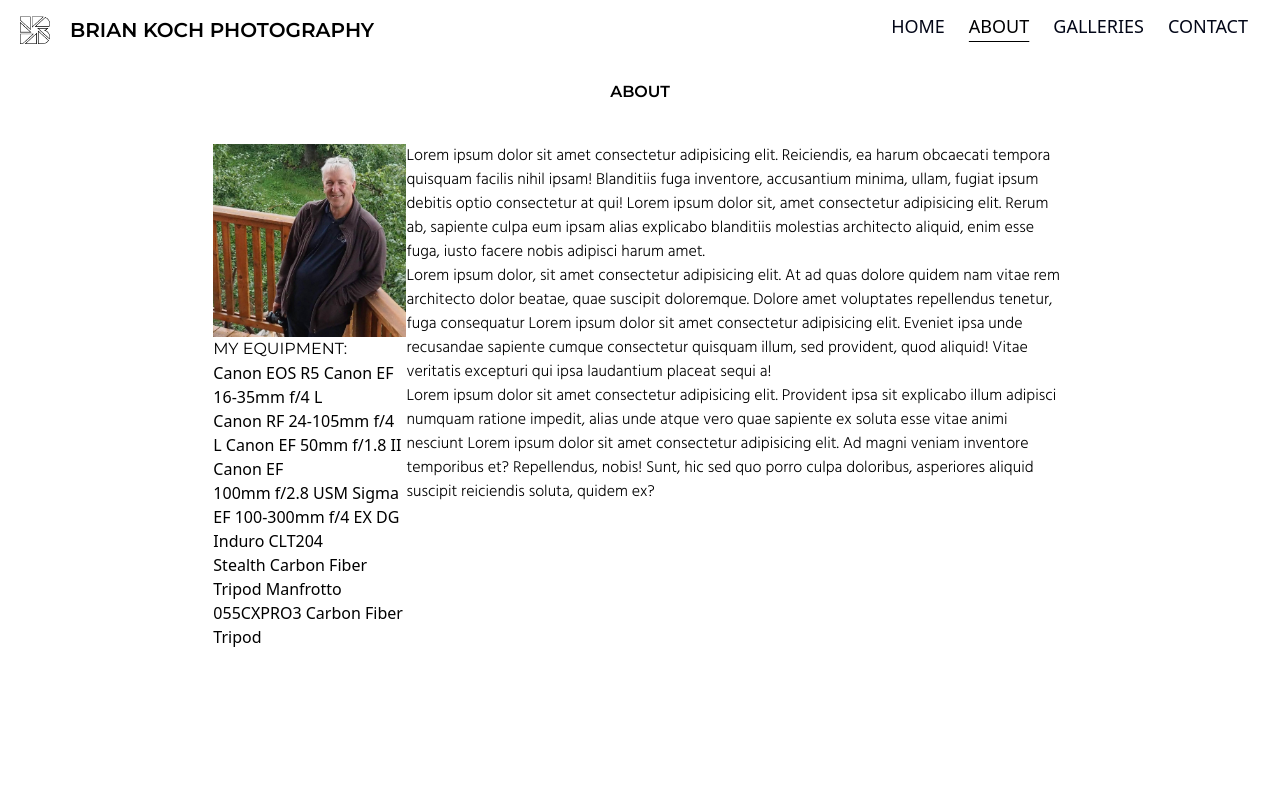
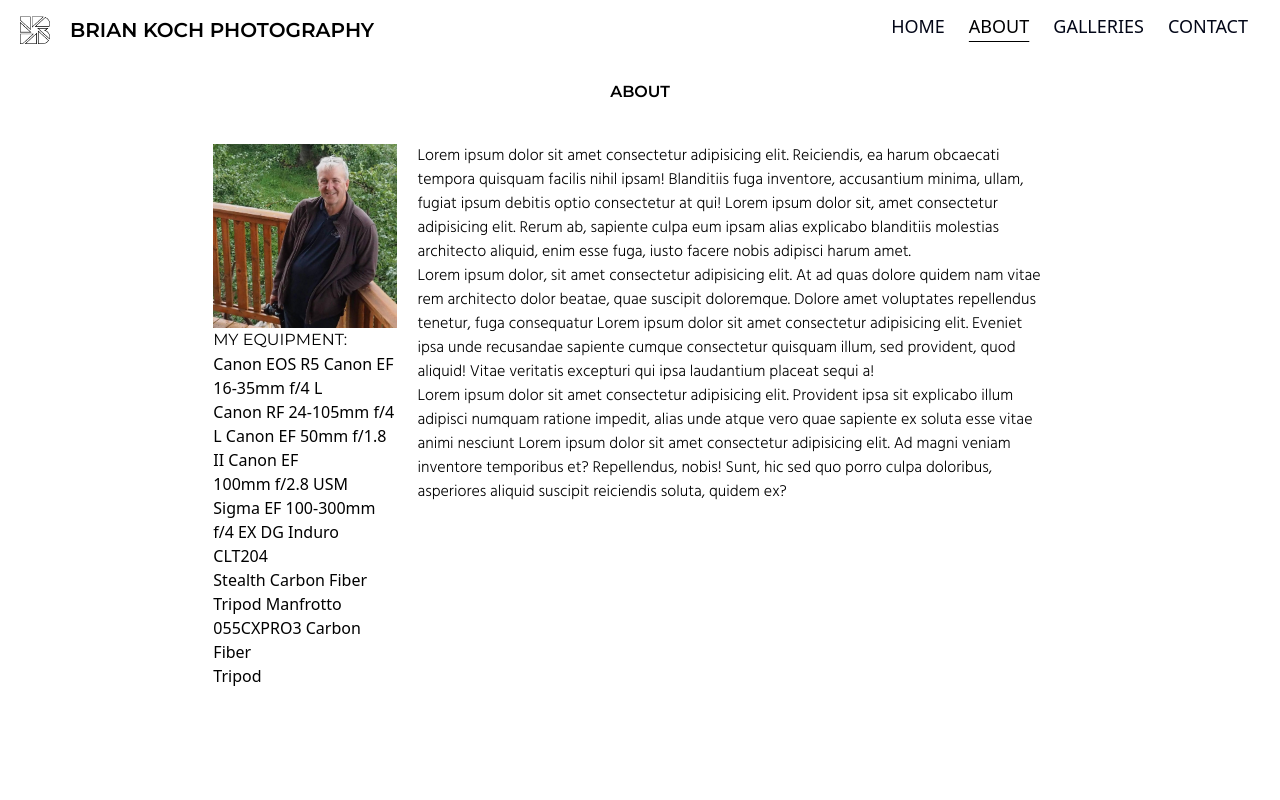
Before and after one commit to kendalljk/photography-portfolio, a Next.js app: page /about in a window 1280 px wide. Shown: the top 800 px of the page. Built offline with nearby package versions, Linux system fonts and the light colour scheme.

Commit message:
style add

```diff
--- a/src/app/about/page.tsx
+++ b/src/app/about/page.tsx
@@ -34,7 +34,7 @@ export default function About() {
                         </ul>
                     </div>
                 </div>
-                <div className="flex flex-col items-center lg:mt-0 mt-5">
+                <div className="flex flex-col items-center mx-5 lg:mt-0 mt-5">
                     <div className="w-full">
                         <p>
                             {`Lorem ipsum dolor sit amet consectetur adipisicing elit. Reiciendis, ea harum obcaecati tempora quisquam facilis nihil ipsam! Blanditiis fuga inventore, accusantium minima, ullam, fugiat ipsum debitis optio consectetur at qui! Lorem ipsum dolor sit, amet consectetur adipisicing elit. Rerum ab, sapiente culpa eum ipsam alias explicabo blanditiis molestias architecto aliquid, enim esse fuga, iusto facere nobis adipisci harum amet.`}
```
